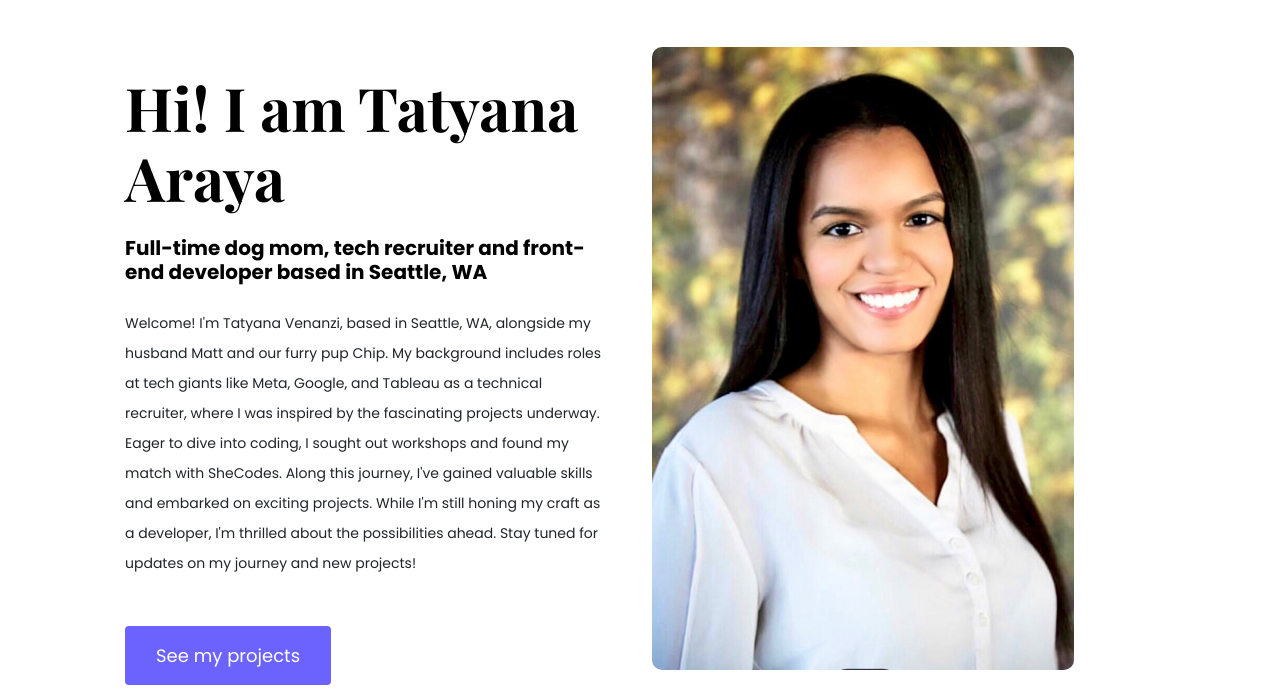
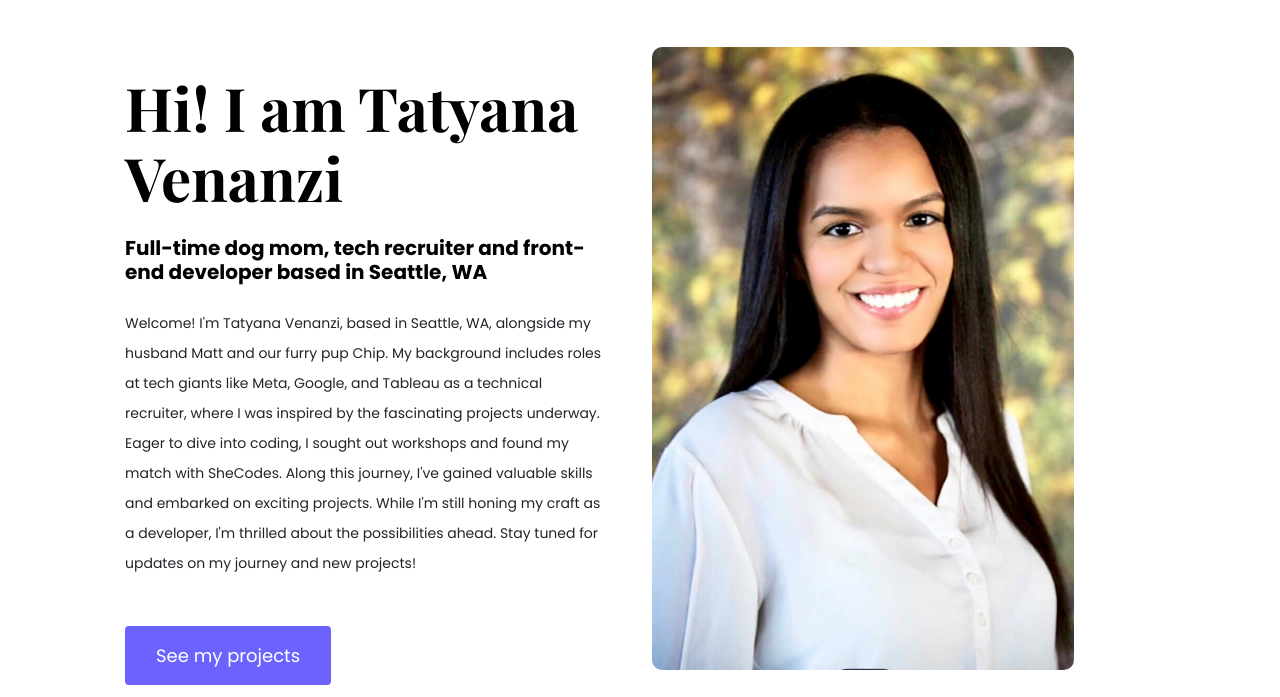
Before and after one commit to taty1202/Website-project, a plain HTML site: page about.html in a window 1280 px wide. Shown: the part 103-800 px from the top of the page. Drawn offline with nearby package versions, Linux system fonts and the light colour scheme.

Commit message:
changed last name from Araya to Venanzi.

```diff
--- a/about.html
+++ b/about.html
@@ -48,7 +48,7 @@
       <div class="row">
         <div class="col-lg-6">
           <div class="main-content">
-            <h1 class="mb-4">Hi! I am Tatyana Araya</h1>
+            <h1 class="mb-4">Hi! I am Tatyana Venanzi</h1>
             <h2 class="mb-4">Full-time dog mom, tech recruiter and front-end developer based in Seattle, WA</h2>
             <p class="mb-5">Welcome! I'm Tatyana Venanzi, based in Seattle, WA, alongside my husband Matt and our furry pup Chip. My background includes roles at tech giants like Meta, Google, and Tableau as a technical recruiter, where I was inspired by the fascinating projects underway.
               Eager to dive into coding, I sought out workshops and found my match with SheCodes. Along this journey, I've gained valuable skills and embarked on exciting projects. While I'm still honing my craft as a developer, I'm thrilled about the possibilities ahead.
```
